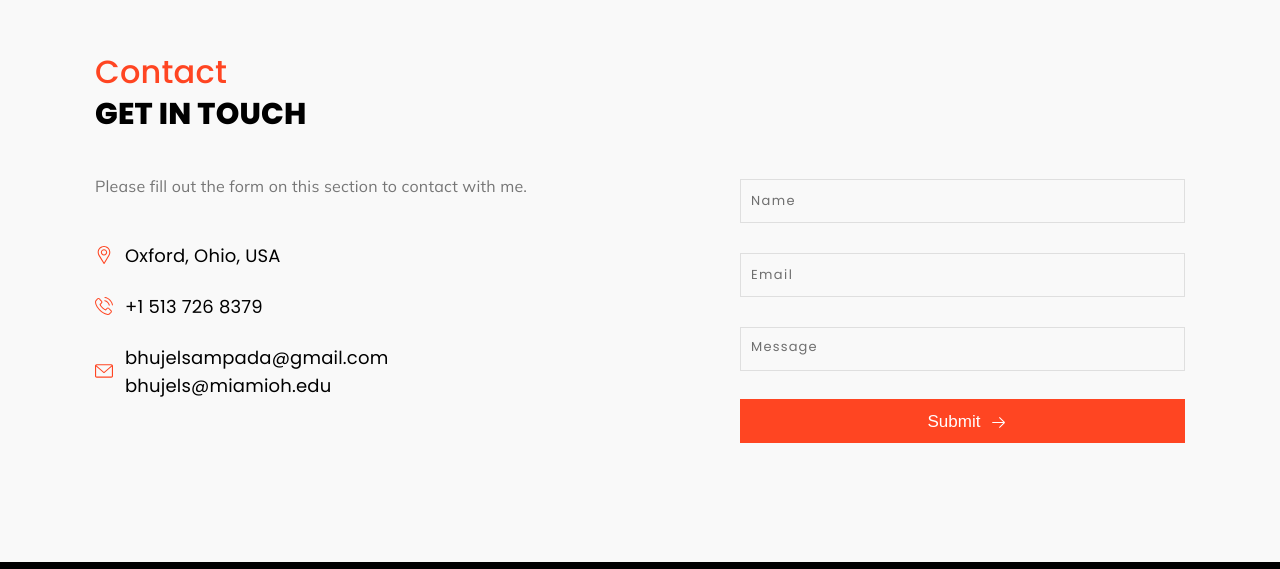
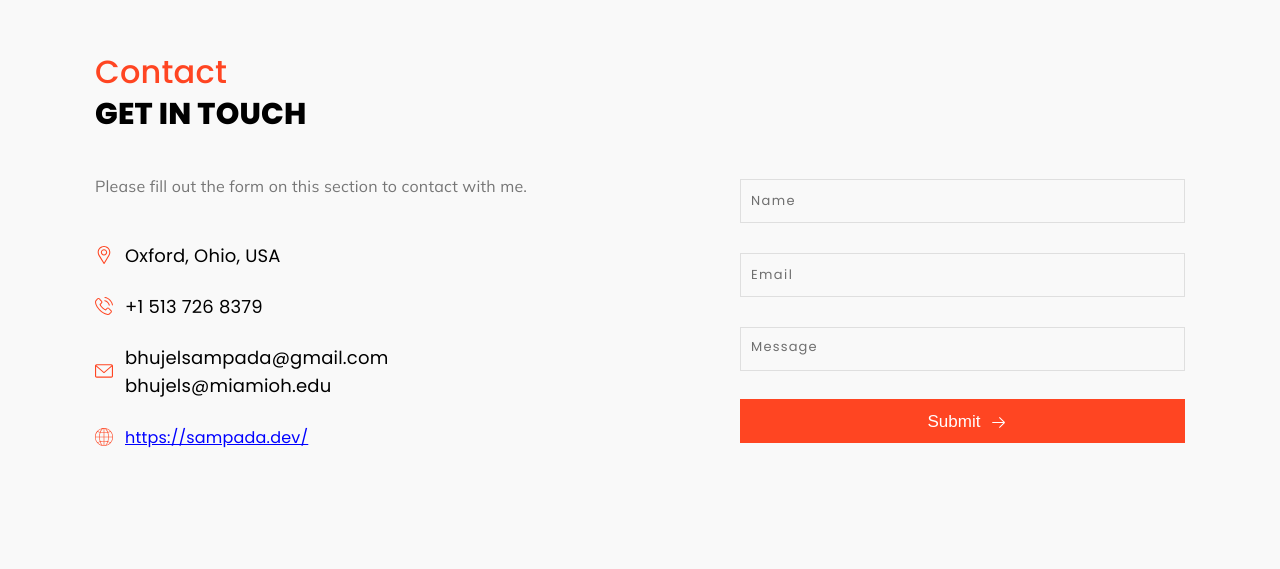
Before and after one commit to bsampada7/bsampada7.github.io, a plain HTML site: page index.html in a window 1280 px wide. Shown: the part 5140-5709 px from the top of the page. Drawn offline with nearby package versions, Linux system fonts and the light colour scheme; no server answers; files whose address does not match are found by name.

Commit message:
added domain in contact

```diff
--- a/index.html
+++ b/index.html
@@ -190,7 +190,6 @@
                   <a href="pdf/Sampada_Bhujel_Resume.pdf" target="_blank">
                     Download Resume
                   </a>
-
                 </div>
               </div>
               <div class="right">
@@ -578,7 +577,8 @@
                         </h3>
                       </div>
                       <a
-                        class="kura_tm_full_link" target="_blank"
+                        class="kura_tm_full_link"
+                        target="_blank"
                         href="https://beyonddreams.explorug.com/1/"
                       ></a>
                     </div>
@@ -603,7 +603,8 @@
                         </h3>
                       </div>
                       <a
-                        class="kura_tm_full_link" target="_blank"
+                        class="kura_tm_full_link"
+                        target="_blank"
                         href="https://beyonddreams.explorug.com/2/?page=13"
                       ></a>
                     </div>
@@ -627,7 +628,8 @@
                         </h3>
                       </div>
                       <a
-                        class="kura_tm_full_link" target="_blank"
+                        class="kura_tm_full_link"
+                        target="_blank"
                         href="https://www.sampada.dev/"
                       ></a>
                     </div>
@@ -649,7 +651,8 @@
                         <h3>Client Work for a website</h3>
                       </div>
                       <a
-                        class="kura_tm_full_link" target="_blank"
+                        class="kura_tm_full_link"
+                        target="_blank"
                         href="https://onebarrister.co.uk/"
                       ></a>
                     </div>
@@ -674,7 +677,8 @@
                         </h3>
                       </div>
                       <a
-                        class="kura_tm_full_link" target="_blank"
+                        class="kura_tm_full_link"
+                        target="_blank"
                         href="https://virtualrugstudio.com/"
                       ></a>
                     </div>
@@ -751,12 +755,21 @@
                         </span>
                       </div>
                     </li>
-                    <!-- <li>
+                    <li>
                       <div class="list_inner">
                         <img class="svg" src="img/svg/globe.svg" alt="" />
-                        <a href="https://sampada.dev/">https://sampada.dev/</span>
+                        <span
+                          style="
+                            text-decoration: underline;
+                            color: blue;
+                            font-size: 16px;
+                            cursor: pointer;
+                          "
+                          onclick="window.open('https\:\/\/sampada.dev\/', '_blank')"
+                          >https://sampada.dev/</span
+                        >
                       </div>
-                    </li> -->
+                    </li>
                   </ul>
                 </div>
               </div>
@@ -848,7 +861,10 @@
                   </li>
                   <li>
                     <a href="https://www.instagram.com/bhujelsampada/"
-                      ><img class="svgsocial" src="img/svg/instagram.svg" alt=""
+                      ><img
+                        class="svgsocial"
+                        src="img/svg/instagram.svg"
+                        alt=""
                     /></a>
                   </li>
                   <li>
--- a/js/init.js
+++ b/js/init.js
@@ -14,9 +14,7 @@ jQuery(document).ready(function() {
   kura_tm_imgtosvg();
   kura_tm_popup();
   kura_tm_data_images();
-  kura_tm_contact_form();
   kura_tm_swiper();
-  kura_tm_jarallax();
   jQuery(window).load('body', function() {
       kura_tm_my_load();
   });
```
